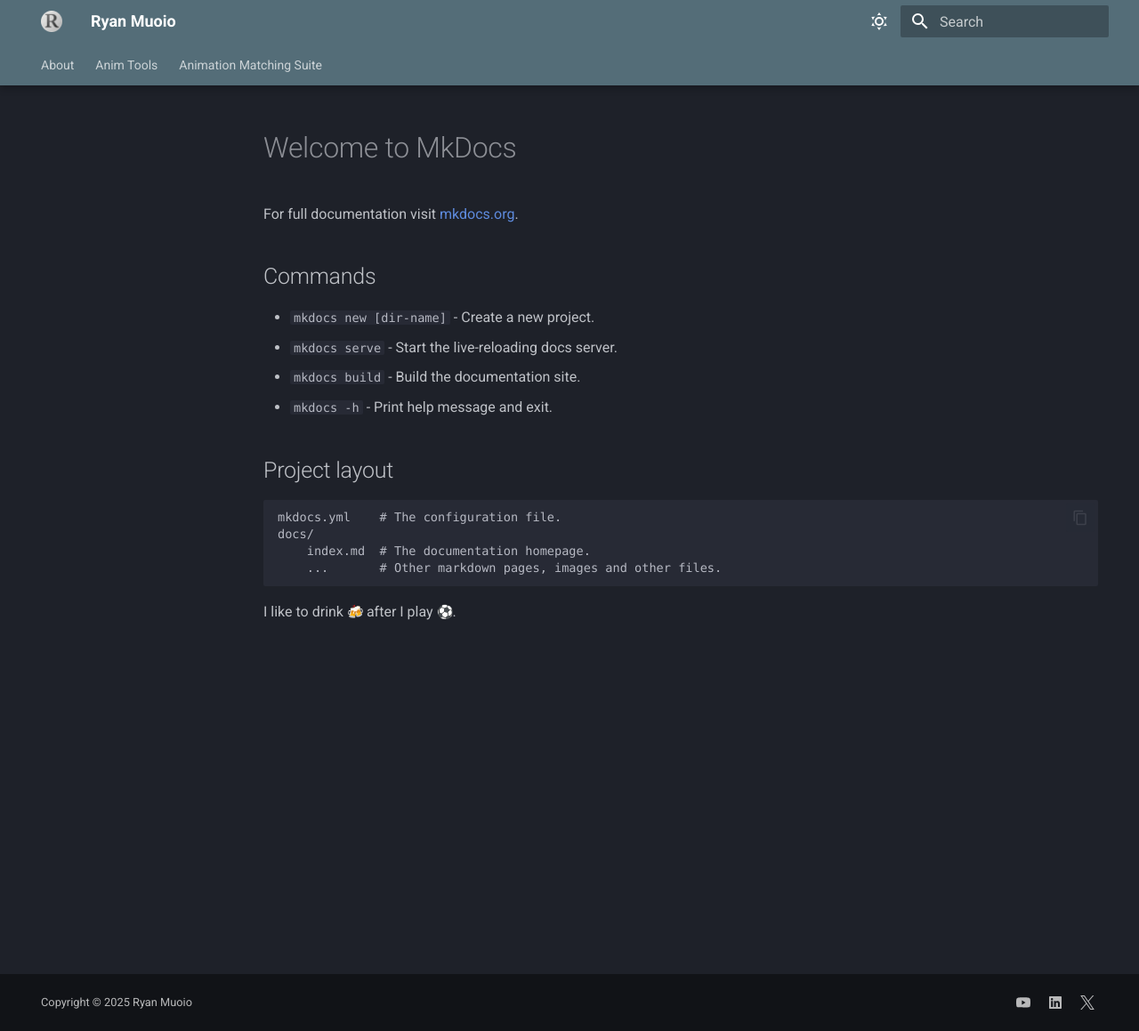
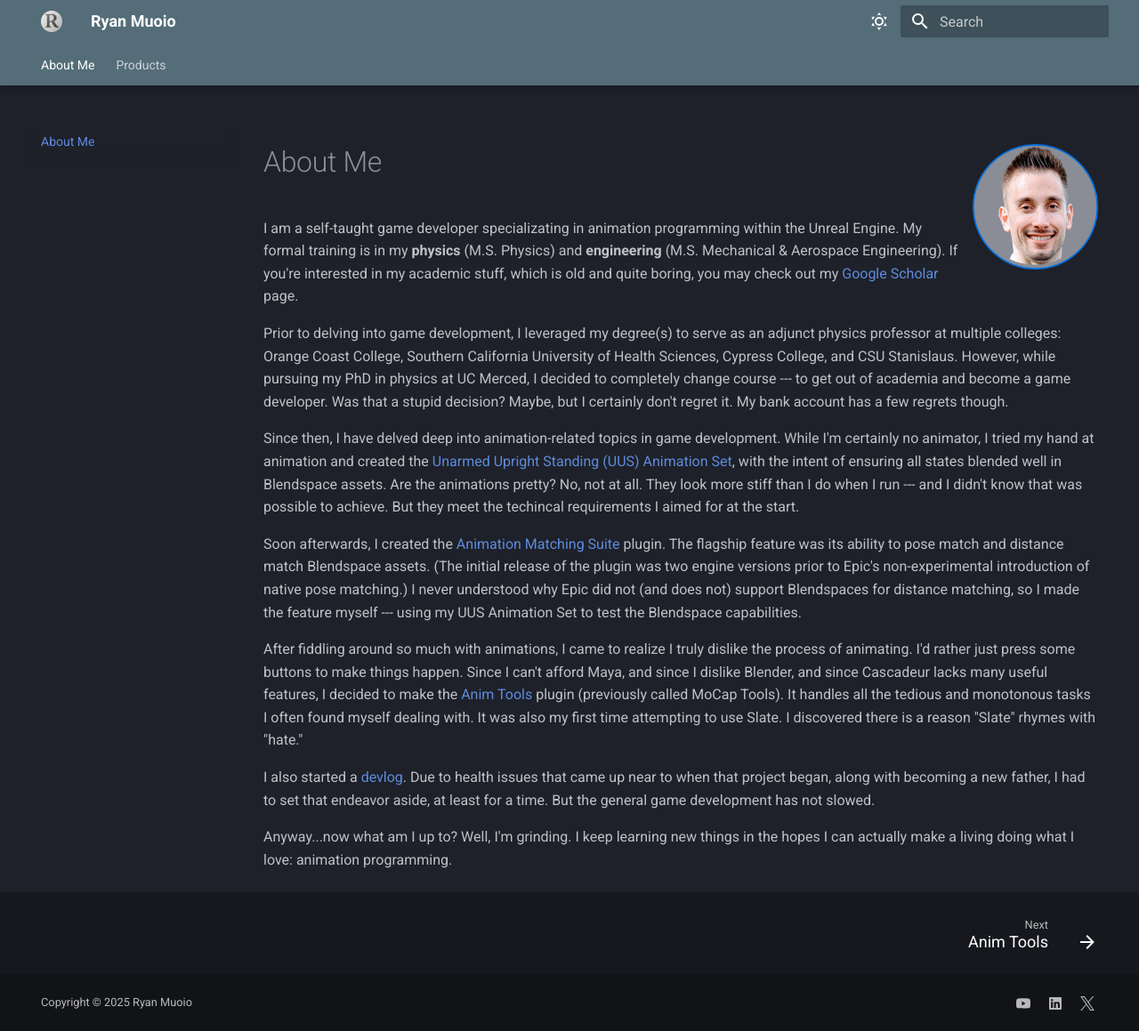
Before and after one commit to Muoio117/Muoio117.github.io, an MkDocs documentation site: the page built from docs/index.md, in a window 1280 px wide and 1159 px high. Shown: the whole window at 89% size. Built offline with MkDocs 1.6.1 and Material for MkDocs 9.7.7, drawn with Linux system fonts in a browser that asks for light colours; emoji names are drawn with the system emoji font; some web fonts are replaced.

Commit message:
Made lots of formatting changes.

```diff
--- a/docs/index.md
+++ b/docs/index.md
@@ -1,19 +1,18 @@
-# Welcome to MkDocs
+![SelfPortrait](/assets/images/SelfPortrait.png){width="15%" align="right" }
 
-For full documentation visit [mkdocs.org](https://www.mkdocs.org).
+# About Me
 
-## Commands
 
-* `mkdocs new [dir-name]` - Create a new project.
-* `mkdocs serve` - Start the live-reloading docs server.
-* `mkdocs build` - Build the documentation site.
-* `mkdocs -h` - Print help message and exit.
+I am a self-taught game developer specializating in animation programming within the Unreal Engine. My formal training  is in my **physics** (M.S. Physics) and **engineering** (M.S. Mechanical & Aerospace Engineering). If you're interested in my academic stuff, which is old and quite boring, you may check out my [Google Scholar](https://scholar.google.com/citations?user=hnDQHZQAAAAJ&hl=en) page.
 
-## Project layout
+Prior to delving into game development, I leveraged my degree(s) to serve as an adjunct physics professor at multiple colleges: Orange Coast College, Southern California University of Health Sciences, Cypress College, and CSU Stanislaus. However, while pursuing my PhD in physics at UC Merced, I decided to completely change course --- to get out of academia and become a game developer. Was that a stupid decision? Maybe, but I certainly don't regret it. My bank account has a few regrets though.
 
-    mkdocs.yml    # The configuration file.
-    docs/
-        index.md  # The documentation homepage.
-        ...       # Other markdown pages, images and other files.
+Since then, I have delved deep into animation-related topics in game development. While I'm certainly no animator, I tried my hand at animation and created the [Unarmed Upright Standing (UUS) Animation Set](https://www.fab.com/listings/af81041b-a12f-418b-af4c-c7cb14be6f95), with the intent of ensuring all states blended well in Blendspace assets. Are the animations pretty? No, not at all. They look more stiff than I do when I run --- and I didn't know that was possible to achieve. But they meet the techincal requirements I aimed for at the start.
 
-I like to drink :beers: after I play :soccer:.
+Soon afterwards, I created the [Animation Matching Suite](https://www.fab.com/listings/82a3b79c-349f-47e6-89ed-4af3c3c8270b) plugin. The flagship feature was its ability to pose match and distance match Blendspace assets. (The initial release of the plugin was two engine versions prior to Epic's non-experimental introduction of native pose matching.) I never understood why Epic did not (and does not) support Blendspaces for distance matching, so I made the feature myself --- using my UUS Animation Set to test the Blendspace capabilities.
+
+After fiddling around so much with animations, I came to realize I truly dislike the process of animating. I'd rather just press some buttons to make things happen. Since I can't afford Maya, and since I dislike Blender, and since Cascadeur lacks many useful features, I decided to make the [Anim Tools](https://www.fab.com/listings/7608fd4d-4c2c-40be-9a06-274e6f7ef6cc) plugin (previously called MoCap Tools). It handles all the tedious and monotonous tasks I often found myself dealing with. It was also my first time attempting to use Slate. I discovered there is a reason "Slate" rhymes with "hate."
+
+I also started a [devlog](https://youtu.be/Hu_W3mOeC7U). Due to health issues that came up near to when that project began, along with becoming a new father, I had to set that endeavor aside, at least for a time. But the general game development has not slowed.
+
+Anyway...now what am I up to? Well, I'm grinding. I keep learning new things in the hopes I can actually make a living doing what I love: animation programming.
--- a/mkdocs.yml
+++ b/mkdocs.yml
@@ -18,14 +18,17 @@ theme:
     - navigation.tabs.sticky
     #- navigation.sections
     - navigation.expand
+    - navigation.path
+    - navigation.prune
     - navigation.indexes
     - navigation.top
     - toc.follow
+    - toc.integrate
     - search.suggest
     - search.highlight
     - search.share
     - content.code.copy
-    - toc.integrate
+
     #- content.footnote.tooltips
   palette:
     # Dark Mode
@@ -45,13 +48,19 @@ theme:
       accent: deep orange
 
 nav:
-  #- Home: index.md
-  - About:
-    - Me: about/introduction.md
-  - Anim Tools:
-    - Anim Tools: products/animtools.md
-  - Animation Matching Suite:
-    - Animation Matching Suite: products/animationmatchingsuite.md
+  - About Me: index.md
+  - Products:
+  #  - products/index.md
+    - Anim Tools:
+      - products/animtools.md
+    - Animation Matching Suite:
+      - products/animationmatchingsuite.md
+  #- About:
+  #  - Me: about/introduction.md
+  #- Anim Tools:
+  #  - Anim Tools: products/animtools.md
+  #- Animation Matching Suite:
+  #  - Animation Matching Suite: products/animationmatchingsuite.md
 
 
 markdown_extensions:
```
Also changed, not shown: docs/products/animationmatchingsuite.md (+2 -0 lines), docs/products/animtools.md (+1 -0 lines), docs/products/index.md (added, +6 -0 lines), docs/assets/images/SelfPortrait.png.
